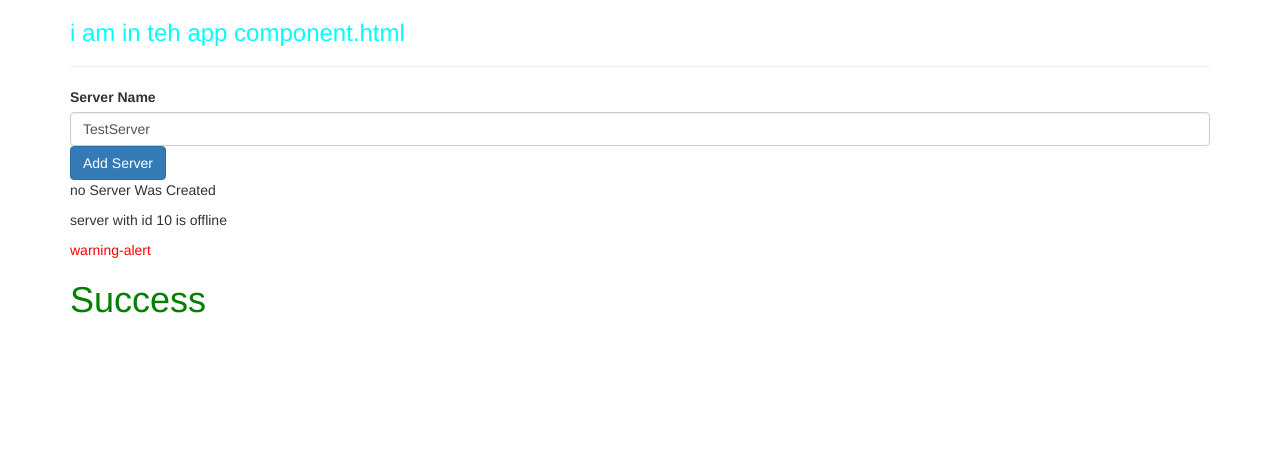
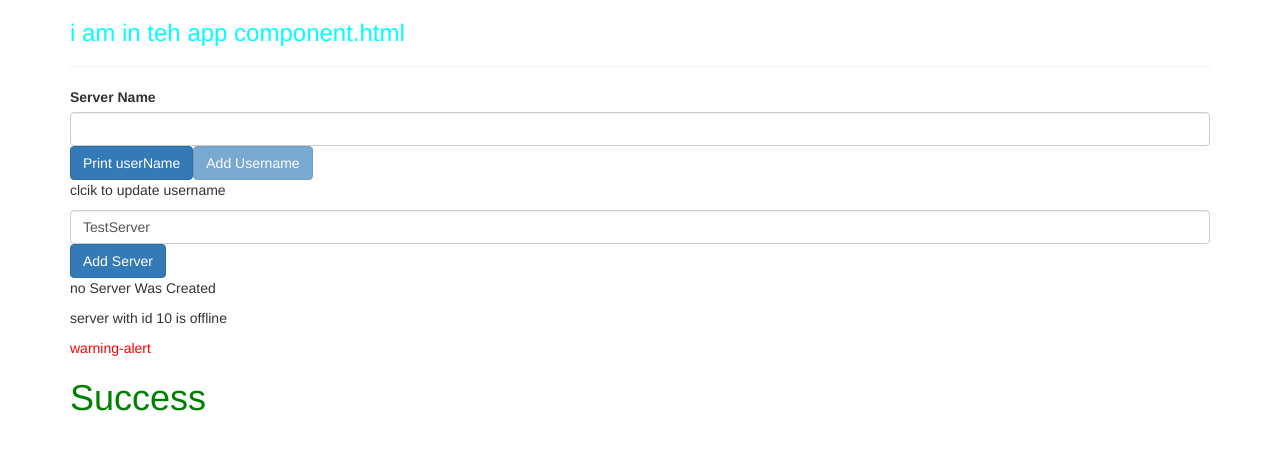
Before and after one commit to MuraliChrishna/training, an Angular app: page / in a window 1280 px wide. Shown: the top 450 px of the page. Built offline with nearby package versions, Linux system fonts and the light colour scheme.

Commit message:
Assignmnet on event data and two way binding

```diff
--- a/src/app/servers/servers.component.html
+++ b/src/app/servers/servers.component.html
@@ -4,6 +4,15 @@
 type="text"
 class="form-control"
 ( input )= "onUpdateServerName($event)"> -->
+<input
+type =" text"
+class ="form-control"
+[(ngModel)]="userName">
+<button class="btn btn-primary"
+(click)="onUserName()"> Print userName</button>
+<button class="btn btn-primary"
+[disabled] ="!emptyString" > Add Username</button>
+<p>{{ usernameStatus }}</p>
 <input
 type="text"
 class="form-control"
--- a/src/app/servers/servers.component.ts
+++ b/src/app/servers/servers.component.ts
@@ -1,4 +1,5 @@
 import { Component, OnInit } from '@angular/core';
+import { empty } from '../../../node_modules/rxjs';
 
 @Component({
   selector: 'app-servers',
@@ -6,22 +7,33 @@ import { Component, OnInit } from '@angular/core';
   styleUrls: ['./servers.component.css']
 })
 export class ServersComponent implements OnInit {
+emptyString = false;
 allowNewServer = false;
+userName = '';
+usernameStatus = 'clcik to update username';
 sercerCreationStatus = 'no Server Was Created';
 serverName = 'TestServer';
   constructor() {
     setTimeout(() => {
       this.allowNewServer = true;
     }, 2000);
+    if (this.userName = '') {
+      this.emptyString = true;
+      }
   }
-
   ngOnInit() {
   }
-
   onCreateServer() {
-this.sercerCreationStatus = 'server was Created Name is '+ this.serverName;
+this.sercerCreationStatus = 'server was Created Name is ' + this.serverName;
+  }
+  onUserName() {
+this.usernameStatus = 'new username is ' + this.userName;
   }
 onUpdateServerName(event: any) {
 this.serverName = (<HTMLInputElement>event.target).value;
 }
+onUpateUserName(event: any) {
+this.userName = (<HTMLInputElement>event.target).value;
 }
+
+}
```
